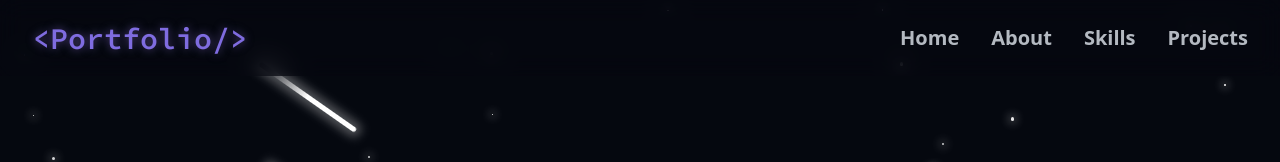
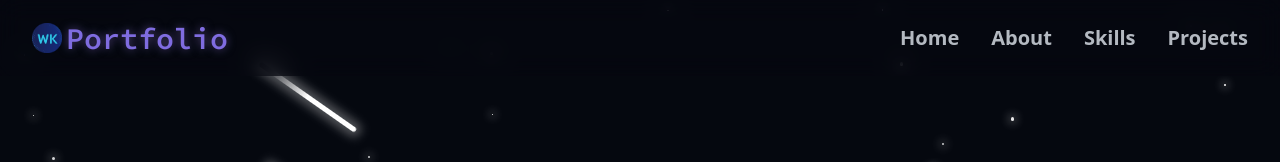
Before and after one commit to wajahat-kamal/Dev-Portfolio, a React (Vite) app: page / in a window 1280 px wide. Shown: the top 162 px of the page. Built offline with nearby package versions, Linux system fonts and the light colour scheme.

Commit message:
Update Navbar component to replace portfolio text with logo image for enhanced branding and visual appeal.

```diff
--- a/src/components/Navbar.jsx
+++ b/src/components/Navbar.jsx
@@ -35,8 +35,8 @@ export const Navbar = () => {
           className="text-xl font-bold text-primary flex items-center"
           href="#hero"
         >
-          <span className="text-2xl md:text-3xl flex items-center text-glow fira-code">
-            {"<Portfolio/>"}
+          <span className="text-2xl md:text-3xl flex items-center gap-1 text-glow fira-code">
+          <img src="/wk-logo.png" width={30} height={30}   alt="Wajahat Kamal Logo" /> Portfolio
           </span>
         </a>
 
```
